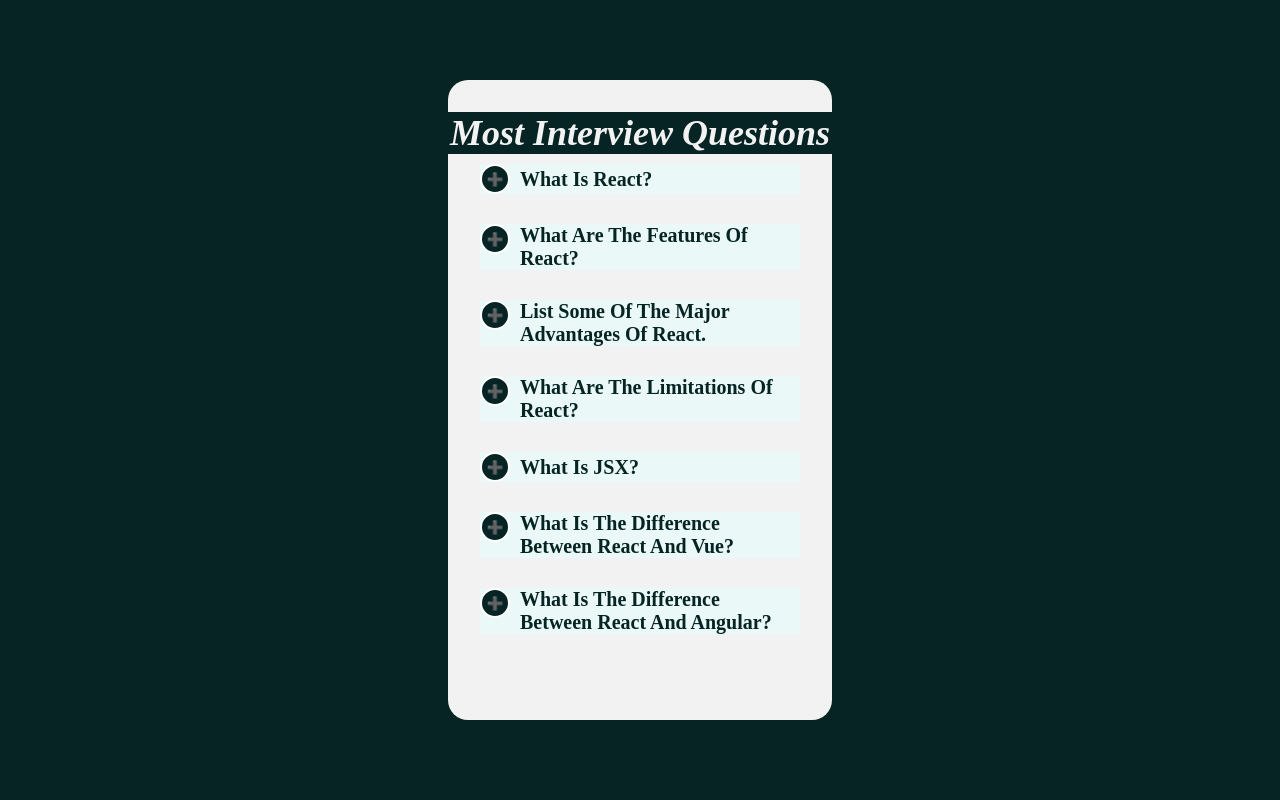
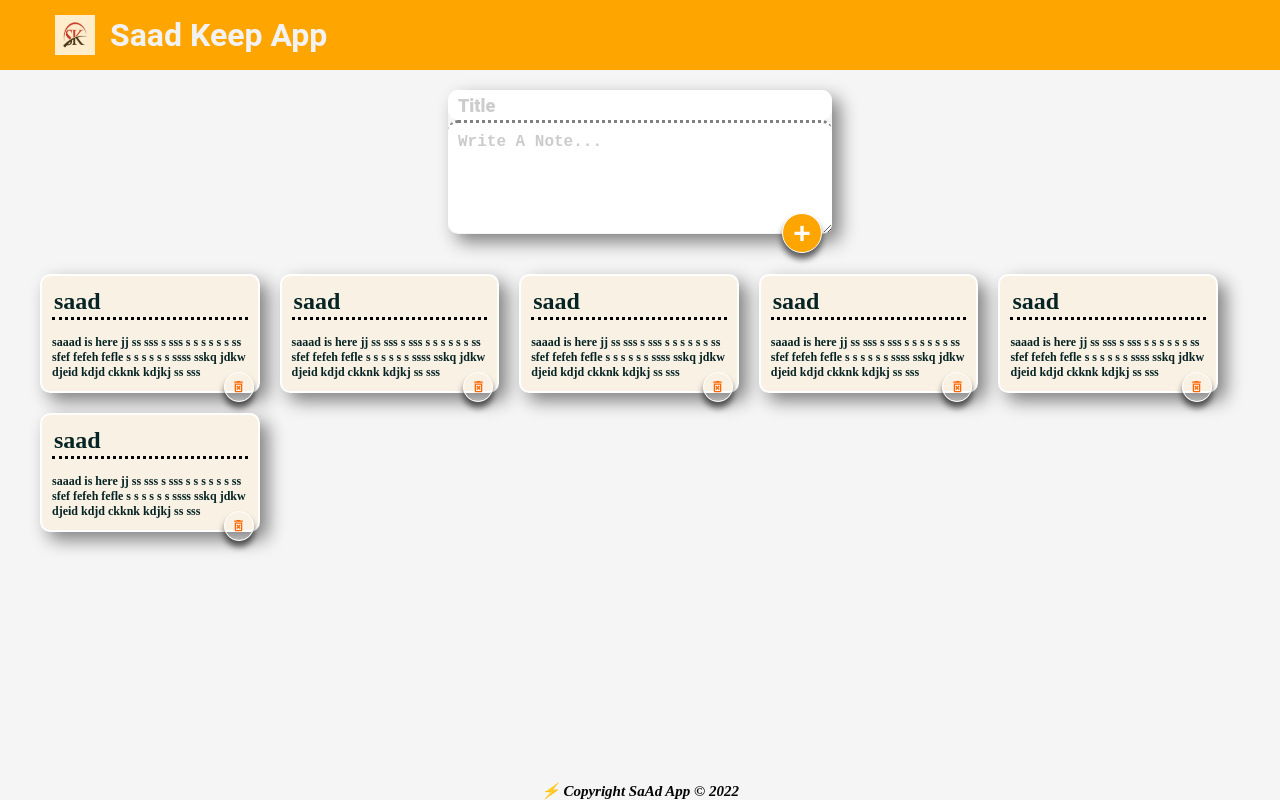
Before and after one commit to muhammadsaad91/React-Keep-Data-App, a React (Create React App) app: page / in a window 1280 px wide. Built offline with nearby package versions, Linux system fonts and the light colour scheme.

Commit message:
React keep data app front end

```diff
--- a/package.json
+++ b/package.json
@@ -1,9 +1,11 @@
 {
-  "homepage": "https://muhammadsaad91.github.io/React-Information-project/",
+  "homepage": "https://muhammadsaad91.github.io/React-Keep-Data-App/",
   "name": "saad-app",
   "version": "0.1.0",
   "private": true,
   "dependencies": {
+    "@material-ui/core": "^4.12.3",
+    "@material-ui/icons": "^4.11.2",
     "@testing-library/jest-dom": "^5.16.1",
     "@testing-library/react": "^12.1.2",
     "@testing-library/user-event": "^13.5.0",
--- /dev/null
+++ b/src/Answer.jsx
@@ -0,0 +1,81 @@
+// import { DeleteForeverOutlined } from "@mui/icons-material";
+import DeleteForeverOutlined from "@material-ui/icons/DeleteForeverOutlined";
+import React from "react";
+
+const Answer = () => {
+    return(
+     <>
+     <div className="ans-flex">
+
+     <div className="answer-div">
+         <div className="head-ans">
+      <h1>saad</h1>
+      </div>
+      <br/>
+      <p>saaad is here jj ss sss s sss s s s s s  s ss sfef fefeh fefle  s s s s  s s ssss sskq jdkw djeid kdjd ckknk kdjkj  ss sss </p>
+     <div className="btn-flex">
+     <button><DeleteForeverOutlined /></button>
+     </div>
+
+     </div>
+     <div className="answer-div">
+         <div className="head-ans">
+      <h1>saad</h1>
+      </div>
+      <br/>
+      <p>saaad is here jj ss sss s sss s s s s s  s ss sfef fefeh fefle  s s s s  s s ssss sskq jdkw djeid kdjd ckknk kdjkj  ss sss </p>
+     <div className="btn-flex">
+     <button><DeleteForeverOutlined /></button>
+     </div>
+
+     </div>
+     <div className="answer-div">
+         <div className="head-ans">
+      <h1>saad</h1>
+      </div>
+      <br/>
+      <p>saaad is here jj ss sss s sss s s s s s  s ss sfef fefeh fefle  s s s s  s s ssss sskq jdkw djeid kdjd ckknk kdjkj  ss sss </p>
+     <div className="btn-flex">
+     <button><DeleteForeverOutlined /></button>
+     </div>
+
+     </div>
+     <div className="answer-div">
+         <div className="head-ans">
+      <h1>saad</h1>
+      </div>
+      <br/>
+      <p>saaad is here jj ss sss s sss s s s s s  s ss sfef fefeh fefle  s s s s  s s ssss sskq jdkw djeid kdjd ckknk kdjkj  ss sss </p>
+     <div className="btn-flex">
+     <button><DeleteForeverOutlined /></button>
+     </div>
+
+     </div>
+     <div className="answer-div">
+         <div className="head-ans">
+      <h1>saad</h1>
+      </div>
+      <br/>
+      <p>saaad is here jj ss sss s sss s s s s s  s ss sfef fefeh fefle  s s s s  s s ssss sskq jdkw djeid kdjd ckknk kdjkj  ss sss </p>
+     <div className="btn-flex">
+     <button><DeleteForeverOutlined /></button>
+     </div>
+
+
+     </div>
+     <div className="answer-div">
+         <div className="head-ans">
+      <h1>saad</h1>
+      </div>
+      <br/>
+      <p>saaad is here jj ss sss s sss s s s s s  s ss sfef fefeh fefle  s s s s  s s ssss sskq jdkw djeid kdjd ckknk kdjkj  ss sss </p>
+     <div className="btn-flex">
+     <button><DeleteForeverOutlined /></button>
+     </div>
+
+     </div>
+     </div>
+     </>
+    )
+}
+export default Answer;
--- a/src/App.js
+++ b/src/App.js
@@ -1,27 +1,21 @@
-import { useState } from  "react";
-// import reactDOM from "react-dom";
-// import DeleteForeverIcon from '@material-ui/icons/DeleteForever';
-import "./index.css"
-import Data from './Data'
-import Quesans from "./Quesans";
+import React ,{ useState } from  "react";
+import "./index.css";
+import Footer from "./Footer";
+import Header from "./Header";
+import Input from "./Input";
+import Answer from "./Answer";
 
 const App = () => {
-       return(
-    <>
-<div className="Main-div">
-    <div className="inner-div">
-<div className="header"><h1>Most Interview Questions</h1></div>
-{Data.map((item,index)=>{
-    return(
-        <Quesans key={item.id} ques={item.Ques} answer={item.answer} />
-        )
- })}
+ return(
+     <>
 
-</div>
-</div>
-
-    </>
-
-)
+     <div className="Main-div">
+     <Header />
+     <Input />
+     <Answer/>
+     <Footer/>
+     </div>
+     </>
+ )
 }
 export  default App ;
--- a/src/Data.jsx
+++ /dev/null
@@ -1,33 +0,0 @@
-import React from "react";
-
-const Data=[{
-    id:1,
-    Ques: 'What is React?',
-    answer: 'React is a front-end library developed by Facebook in 2013. It is used for building user interfaces.'
-},{
-    id:2,
- Ques: 'What are the features of React? ',
- answer: 'It uses the virtual DOM instead of the real DOM It uses server-side rendering.'
-},{
-    id:3,
-    Ques: 'List some of the major advantages of React.',
-    answer: 'It increases the application’s performance It can be conveniently used on the client as well as server side'
-},{
- id:4,
-    Ques: 'What are the limitations of React?',
-    answer: 'React is just a library, not a full-blown framework Its library is very large and takes time to understand'
-},{
-    id:5,
-    Ques: 'What is JSX?',
-    answer: 'JSX is a syntax extension for JavaScript. It is used to write HTML-like syntax in JavaScript.'
-},{
-    id:6,
-    Ques: 'What is the difference between React and Vue?',
-    answer: 'React is a library developed by Facebook in 2013. It is used for building user interfaces. Vue is a library developed by Facebook in 2014. It is used for building user interfaces.'
-},{
-    id:7,
-    Ques: 'What is the difference between React and Angular?',
-    answer: 'React is a library developed by Facebook in 2013. It is used for building user interfaces. Angular is a library developed by Google in 2014. It is used for building user interfaces.'
-
-}];
-export default Data;
--- /dev/null
+++ b/src/Footer.jsx
@@ -0,0 +1,12 @@
+import React from "react";
+
+const Footer = () => {
+    const year = new Date().getFullYear();
+return(
+    <>
+    <div className="foot-flex"><footer className="footer" >⚡ Copyright SaAd App © {year}</footer>
+    </div>
+    </>
+);
+}
+export default Footer ;
--- /dev/null
+++ b/src/Header.jsx
@@ -0,0 +1,15 @@
+import React from "react";
+import "./logo.jpg"
+
+
+const Header = () => {
+    const pic=require("./logo.jpg")
+return(
+    <><div className="header">
+    <img src={pic} alt="logo loading"  width="70" height='70'/>
+    <h1> Saad Keep App</h1>
+    </div>
+    </>
+)
+}
+export default Header ;
--- /dev/null
+++ b/src/Input.jsx
@@ -0,0 +1,18 @@
+import React from "react";
+
+const Input = () => {
+    return(
+        <>
+       <div className="input-flex">
+       <div className="quesans">
+            <input type="text" name="title" id="" placeholder="Title"/>
+          <textarea name="content" id="" cols="43" placeholder="Write a note..." rows="6"></textarea>
+        <div className="btn-flex">
+
+            <button>+</button></div>
+        </div>
+       </div>
+        </>
+    )
+}
+export default Input;
--- a/src/Quesans.jsx
+++ /dev/null
@@ -1,24 +0,0 @@
-// import { useState } from "react";
-import Data from "./Data";
-import './index.css';
-import { useState } from "react";
-const Quesans= (props) => {
-    const [count, setCount] = useState(false);
-
- return(
-     <>
-       <div className="quesans"><div className="ques">
-
-<button onClick={()=>{setCount(!count) }} >{count? "➖":"➕"}</button>
-<div className="ques-flex">
-        <h1>{props.ques}</h1>
-        </div>
-        </div>
-        <div className="ans">
-            {count &&         <p>{props.answer}</p>}
-        {/* <p>{props.id}</p> */}
-        </div></div>
-     </>
- )
-}
-export default Quesans;
--- a/src/index.css
+++ b/src/index.css
@@ -7,81 +7,37 @@
     font-size: 10px;
   }
   .Main-div{
-    background-color: rgb(6, 36, 36);
+    background-color: whitesmoke;
     width: 100%;
     height: 100vh;
     /* border: 3px solid red; */
     display: flex;
-    justify-content: center;
+    flex-direction: column;
+    /* justify-content: center; */
     align-items: center;
   }
-  .inner-div{
-    background-color: #f2f2f2;
-    width: 30vw;
-    height: 80vh;
+  .header{
+    background-color: orange;
+    /* text-align: center; */
+    font-size: 1.6rem;
     display: flex;
-    flex-direction: column;
+    align-items: center;
+    font-family: 'Roboto', sans-serif;
     /* gap: 1rem; */
-    align-items: center;
-
-   /* this is foe hidden scroll bar  (1) */
-
-    overflow: auto;
-  /* scrollbar-width: none; */
-  /* -ms-overflow-style: none; */
-  /* overflow-y: scroll; */
-
-    /* justify-content: center; */
-   /* align-items: center; */
-    /* border: 3px solid red; */
-    border-radius: 20px;
-    /* min-height: min-content; */
-  /* text-overflow: clip; */
-  }
-   /* this is foe hidden scroll bar  (2) */
-  .inner-div::-webkit-scrollbar{
-    display: none;
-  }
-  .header{
-    /* border: 2px solid red; */
-
-    /* position: relative; */
-    margin-top: 3.2rem;
-    background-color: rgb(6, 36, 36);
-    text-align: center;
-    font-size: 1.8rem;
-    font-style: italic;
+    /* font-style: italic;  */
     width: 100%;
+    height: 10vh;
      color: #f2f2f2;
     /* background: transparent; */
 
   }
-  /* .header:after{
-    content: '';
-    position: absolute;
-    top: 0;
-    left: 0;
-    width: 100%;
-    height: 100%;
-    background-color: #f52020;
-    z-index: -1;
-    border-radius: 20px;
+  img{
+    margin-left: 4rem;
+    padding: 1.5rem;
+    opacity: 0.8;
   }
-   */
-  button{
-    /* size: 100px; */
-   /* font-size: 2.5rem; */
-   border-radius: 100px;
-   width: 3rem;
-   height: 3rem;
-   border: 2px solid white;
-  background-color: rgb(6, 36, 36);
-  color: #f2f2f2;
-  text-align: center;
-  }
-  button:hover{
-    background: green;
-  }
+
+
   .ques{
     /* border: 2px solid rgb(6, 36, 36); */
     color: rgb(6, 36, 36);
@@ -101,108 +57,195 @@
   /* width: 40%; */
   /* margin: auto; */
   }
-  .ques-flex{
+  .input-flex{
    /* border: 2px solid black; */
-   width: 20vw;
+   width: auto;
+   height: auto;
+   justify-content: center;
    display: flex;
    /* justify-content: center; */
-   align-items: center;
+   /* align-items: center; */
   }
+  ::placeholder{
+    font-size: large;
+    color: black;
+    font-weight: bolder;
+  /* outline: none; */
+  opacity: 0.2;
+  }
+
+  input{
+    /* background-color: rgb(230, 117, 117); */
+    outline: none;
+    border-radius: 10px;
+  font-weight: bold;
+  font-size: 2rem;
+    width: 100%;
+        height: 3rem;
+        border: none;
+        padding: 1rem;
+        font-family: 'Roboto', sans-serif
+  }
+  textarea{
+    border: none;
+    border-radius: 10px;
+    padding: 1rem;
+    outline: none;
+    width: 100%;
+    text-transform: capitalize ;
+    border-top: dotted grey;
+  }
+  .btn-flex{
+    /* border: 2px solid rgb(6, 36, 36); */
+    width: 100%;
+    height: 1px;
+    text-align: end;
+  }
+  button{
+    cursor: pointer;
+        border: 1px solid white;
+        /* background-color: transparent; */
+        height: 4rem;
+        width: 4rem;
+        position: relative;
+        bottom: 20px;
+        right: 10px;
+        border-radius: 100%;
+        color: white;
+        background-color: orange;
+        font-size: 3rem;
+        font-weight: bold;
+        /* font-color: green; */
+        box-shadow: 0 6px 6px rgba(0, 0, 0, 0.6);}
+
+  button:hover{
+    background: wheat;
+    color: orange;
+  }
+
   .quesans{
+    text-transform: capitalize;
+    display: flex;
+    border-radius: 10px;
+    flex-direction: column;
+    /* border: 2px solid black; */
+    width: 30vw;
+    box-shadow: 8px 8px 18px grey;
+    align-items: center;
+    margin-top: 2rem;
+    justify-content: center;
+  }
+  .answer-div{
+    border: 2px solid white;
+    color: rgb(6, 36, 36);
+    margin: 1rem;
+    background-color: rgb(250, 241, 229);
+    font-size: 1.2rem;
+    font-weight: bold;
+    width: 18%;
     display: flex;
     flex-direction: column;
     /* flex-wrap: wrap; */
-    /* justify-content: center; */
-    /* align-items: center;  */
-    /* gap: 1rem; */
-    /* border: 2px dotted rgb(6, 36, 36); */
-    width: 25vw;
-    /* margin: auto; */
+    box-shadow: 8px 8px 18px grey;
+  border-radius: 10px ;
+  padding: 1rem;
   }
-  .ans{
-    /* border: 2px solid rgb(6, 36, 36); */
-    color: rgb(6, 36, 36);
-    margin: 1rem;
-    background-color: rgb(250, 241, 229);
-    font-size: 1.4rem;
-    font-weight: bold;
+  .ans-flex{
+    /* border: 2px solid rgb(19, 4, 4); */
+    margin: 3rem;
     display: flex;
-    /* flex-direction: row; */
-    /* flex-wrap: wrap; */
+    flex-direction: row;
+    /* gap: 10rem; */
+    /* overflow: hidden; */
+    flex-wrap: wrap;
+    overflow: none;
+    height: auto;
+  }
+  .head-ans{
+       /* border: 2px solid rebeccapurple; */
+       border-bottom:dotted black ;
+       padding: 2px;
+
+  }
+  .answer-div button{
+    cursor: pointer;
+        /* border: 1px solid white; */
+        background-color: transparent;
+        height: 3rem;
+        width: 3rem;
+        position: relative;
+        top: -8px;
+        left: 6px;
+        border-radius: 100%;
+        color: rgb(255, 102, 0);
+        font-size: 2rem;
+        font-weight: bold;
+        /* font-color: green; */
+        box-shadow: 0 6px 6px rgba(0, 0, 0, 0.6);}
+
+ .answer-div button:hover{
+    background: orangered;
+    color: rgb(3, 0, 0);
   }
 
   .list-div button:hover{
     background: red;
   }
+  .footer{
+    /* border: 2px solid rebeccapurple; */
+    text-align: center;
+    font-size: 1.5rem;
+    font-style: italic;
+    color: hsl(0, 0%, 2%);
+    background-color: whitesmoke;
+    /* width: 100%; */
+    /* height: 10vh; */
+    /* position: fixed; */
+    /* width: 100%; */
+    /* top: 100%; */
+    /* height: 5vh; */
+    font-weight: bold;
+    /* position: fixed; */
+    /* border-top: 2px solid rgb(6, 36, 36); */
+  }
+  .foot-flex{
+    display: flex;
+    flex-direction: column-reverse;
+   /* justify-content: center; */
+    /* border: 2px solid red; */
+    width: 100%;
+    height: 100%;
+    /* margin-top: 2rem; */
+  }
   @media screen and (max-width: 1000px) {
   html{
     font-size: 9px;
   }
-  .inner-div{
-    width: 70vw;
-    height: 80vh;
-  }
-  .header h1{
-    font-size: 6rem;
-  }
 
-  .ans p{
-    font-size: 3rem;
-  }
-  .ques h1{
-    font-size: 4rem;
-  }
-
-.ques-flex{
-  /* border: 2px solid black; */
-  width: 60vw;
- }
- .quesans{
-   width: 60vw;
- }
- .ques{
-  font-size: 4rem;
+ .ans-flex{
+  justify-content: space-around;
 }
-.ans{
-  font-size: 3rem;
+.quesans{
+  width: 50vw;
 }
-.header{
-  width: 100%;
+.answer-div{
+  width: 20vw;
 }
-button{
-  width: 6rem;
-  height: 5rem;
- }
 }
-  @media screen and (max-width: 500px) {
+  @media screen and (max-width: 600px) {
     html{
       font-size: 7px;
     }
-    .header h1{
-      font-size: 6rem;
+    .ans-flex{
+      justify-content: space-evenly;
+
+      /* margin: auto; */
     }
-    .inner-div{
-      height: 80vh;
-      width: 85vw;
-      gap: 1rem;
+    .quesans{
+      width: 60vw;
     }
-    .ans{
-      font-size: 2.5rem;
+    .answer-div{
+      width: 30vw;
     }
-    .ques h1{
-      font-size: 3.5rem;
 
-
-}
-    .ques-flex{
-      /* border: 2px solid black; */
-      width: 60vw;
-     }
-     .quesans{
-       width: 60vw;
-     }
-     button{
-      width: 6rem;
-      height: 5rem;
-     }
   }
```
Also changed, not shown: src/logo.jpg (added), 1 other file (tests, documents, lock files or other folders).
